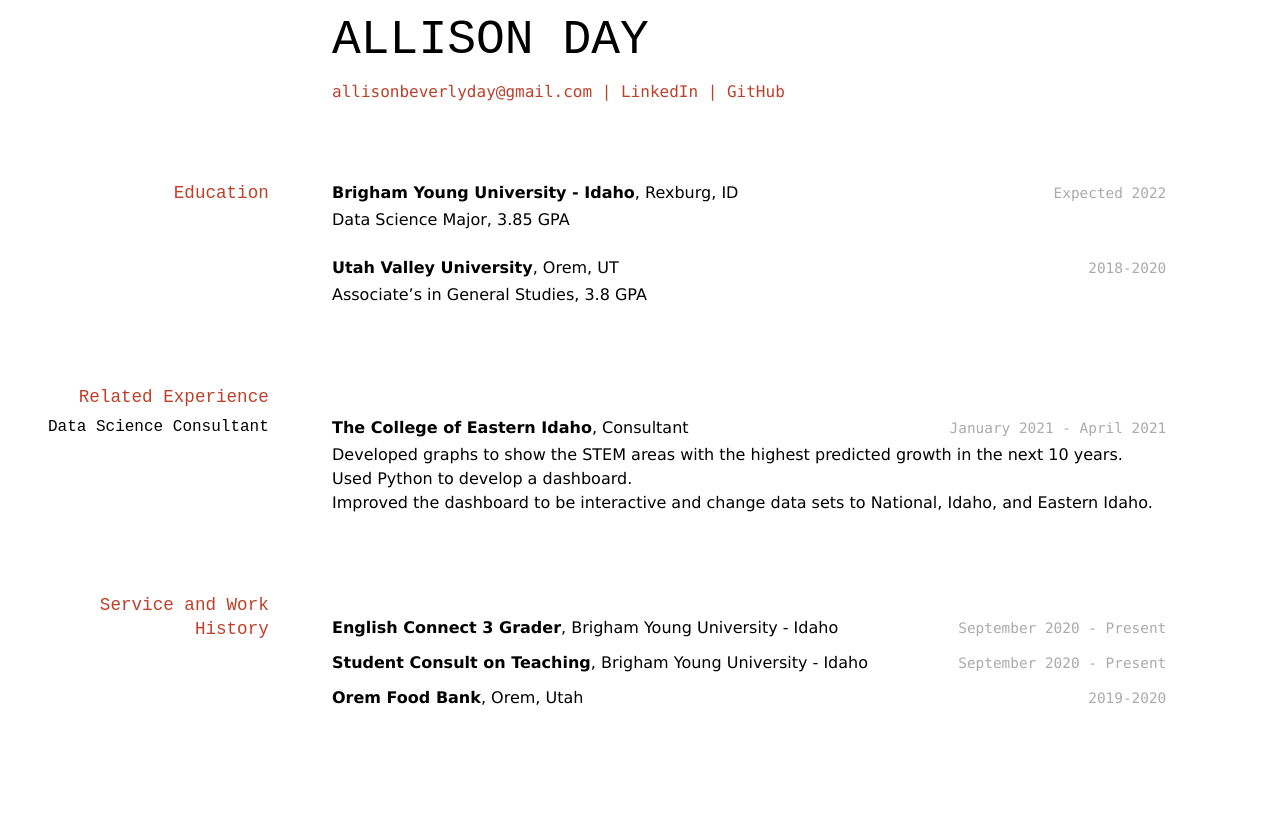
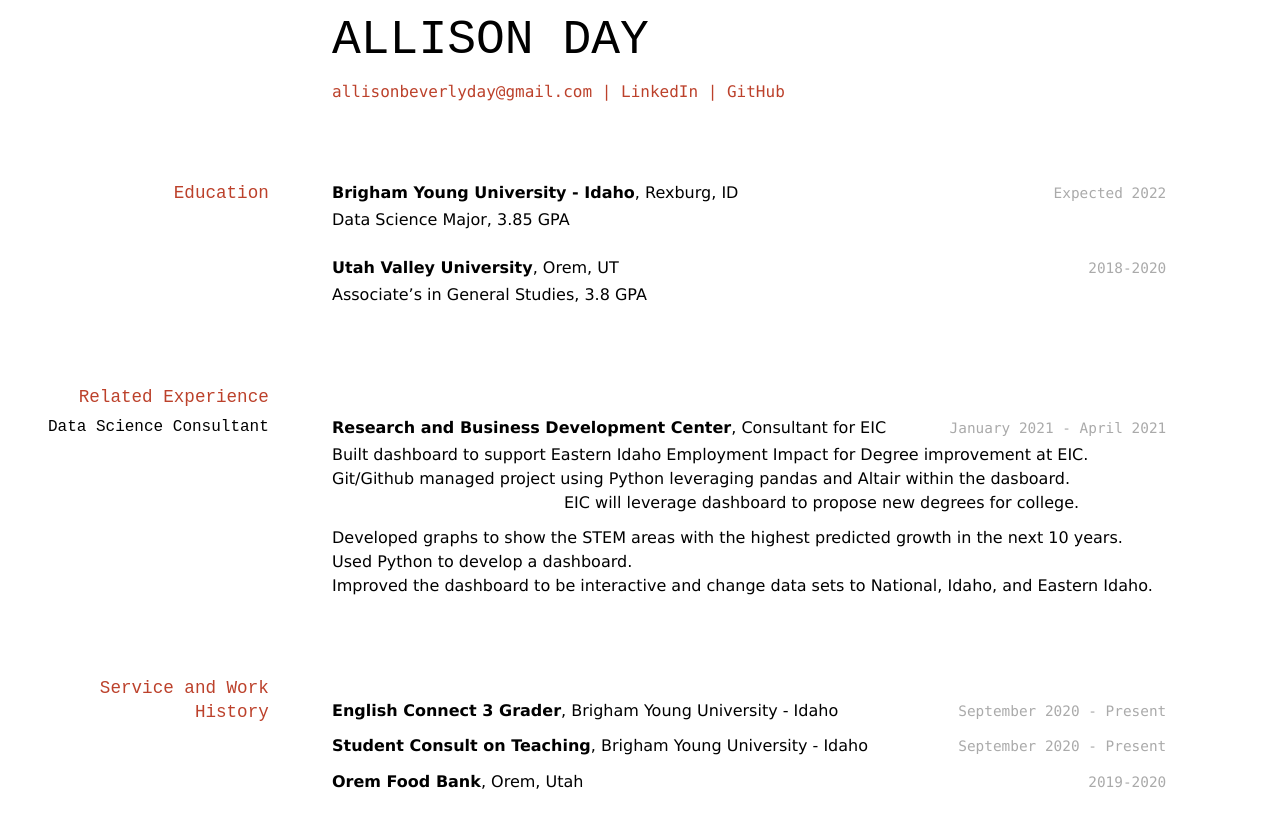
Before and after one commit to byuids-resumes/allisonbday_resume, a Jekyll site: the page built from docs/index.md, in a window 1280 px wide. Shown: the top 828 px of the page. Built offline with Jekyll 4.4.1, drawn with Linux system fonts in a browser that asks for light colours.

Commit message:
Fixed your first experience job listing.

```diff
--- a/docs/index.md
+++ b/docs/index.md
@@ -30,7 +30,11 @@ title: Allison Day's Resume
 ### Data Science Consultant
 
 `January 2021 - April 2021`
-**The College of Eastern Idaho**, Consultant
+**Research and Business Development Center**, Consultant for EIC
+
+- Built dashboard to support Eastern Idaho Employment Impact for Degree improvement at EIC.
+- Git/Github managed project using Python leveraging pandas and Altair within the dasboard.
+- EIC will leverage dashboard to propose new degrees for college.
 
 - Developed graphs to show the STEM areas with the highest predicted growth in the next 10 years.
 - Used Python to develop a dashboard.
```
